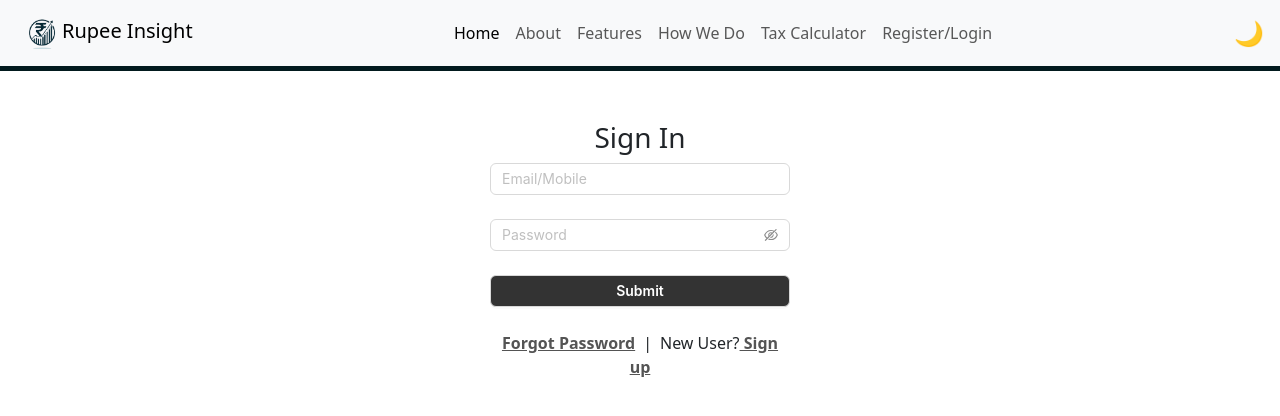
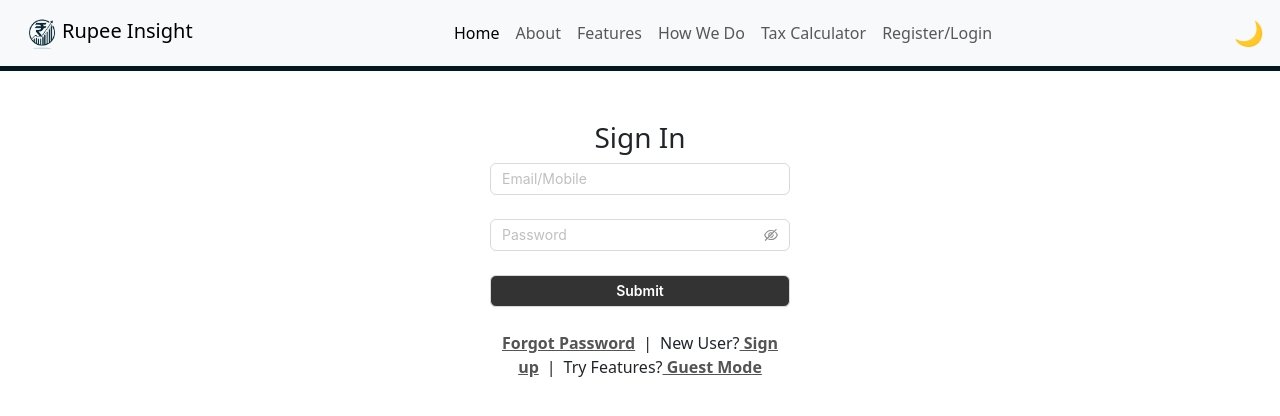
Before and after one commit to Eshwar-Mothe/rupeeInsight, a React (Vite) app: page /signin in a window 1280 px wide. Shown: the top 416 px of the page. Built offline with nearby package versions, Linux system fonts and the light colour scheme.

Commit message:
added the guest user which directs to the home page

```diff
--- a/src/components/Common/Forms/Login.jsx
+++ b/src/components/Common/Forms/Login.jsx
@@ -59,6 +59,8 @@ const Login = () => {
             <Link to="/forgot-password" className='link'>Forgot Password</Link>
             <span style={{ margin: '0 8px' }}>|</span>
             <span>New User?<Link to="/signup" className='link'> Sign up</Link></span>
+            <span style={{ margin: '0 8px' }}>|</span>
+            <span>Try Features?<Link to="/home" className='link'> Guest Mode</Link></span>
           </div>
         </div>
       </div>
```
